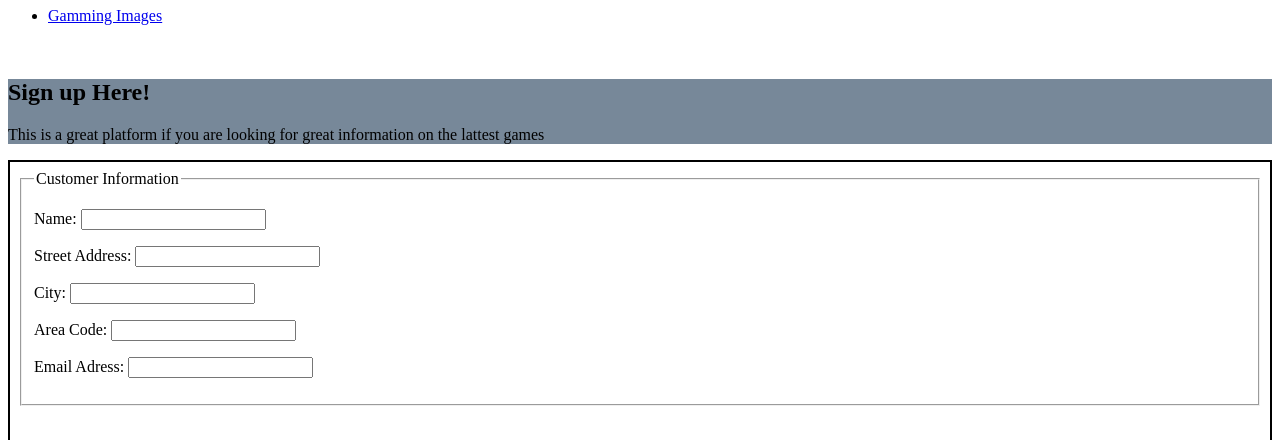
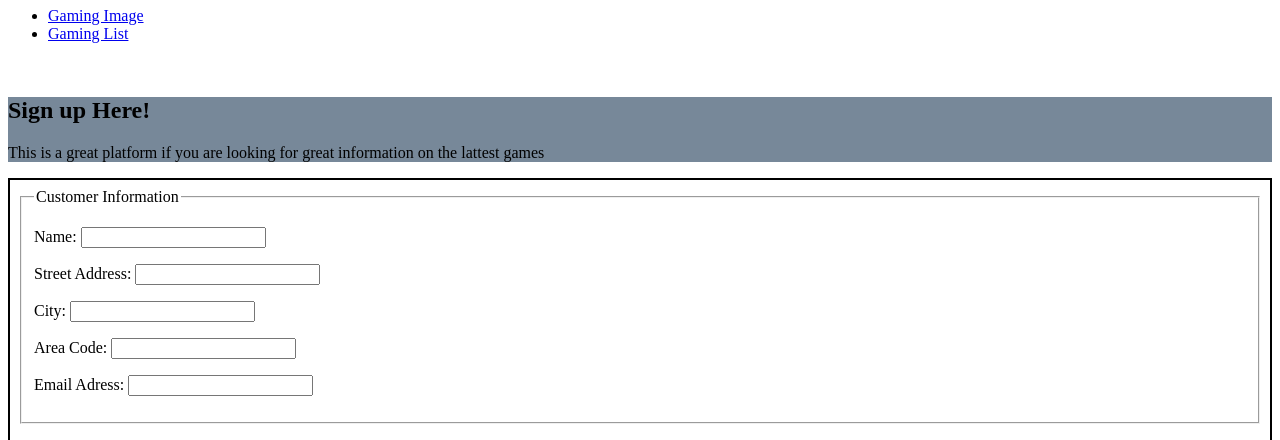
Before and after one commit to InfamousZach/HTMLRecap, a plain HTML site: page Index.html in a window 1280 px wide. Shown: the part 73-513 px from the top of the page. Drawn offline with Linux system fonts and the light colour scheme.

Commit message:
Index commit added

```diff
--- a/Index.html
+++ b/Index.html
@@ -10,7 +10,10 @@
 <nav>
     <ul>
         <li>
-            <a href="./05-images.html"> Gamming Images</a>
+            <a href="./gameimg.html">Gaming Image</a>
+        </li>
+        <li>
+            <a href="./gamelist.html">Gaming List</a>
         </li>
     </ul>
 </nav>
```
Also changed, not shown: gameimg.html (+1 -1 lines).
